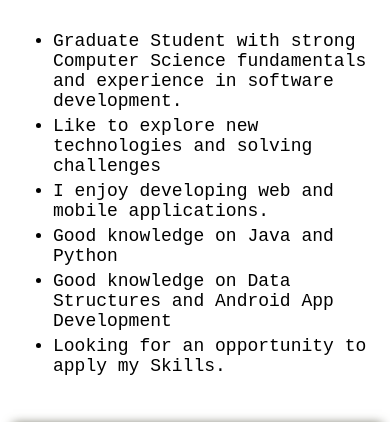
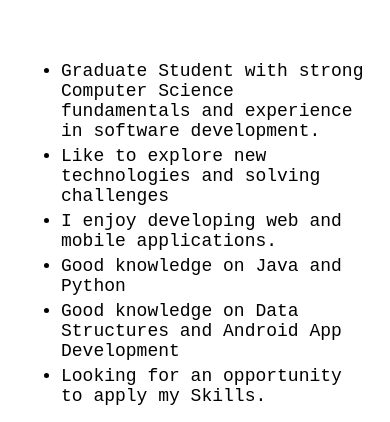
Before and after one commit to uyerra12/uyerra12.github.io, a plain HTML site: page index.html in a window 390 px wide. Shown: the part 410-832 px from the top of the page. Drawn offline with Linux system fonts and the light colour scheme.

Commit message:
portfolio v2 commit

```diff
--- a/gridstyles.css
+++ b/gridstyles.css
@@ -237,7 +237,7 @@ footer > ul > li{
         "blogs";
 
     }
-    #skills, #projects, #experience, #education, #blogs{
+    #about-me, #skills, #projects, #experience, #education{
         padding-left: 8px;
         padding-right: 8px;
         margin-top: 30px;
```
